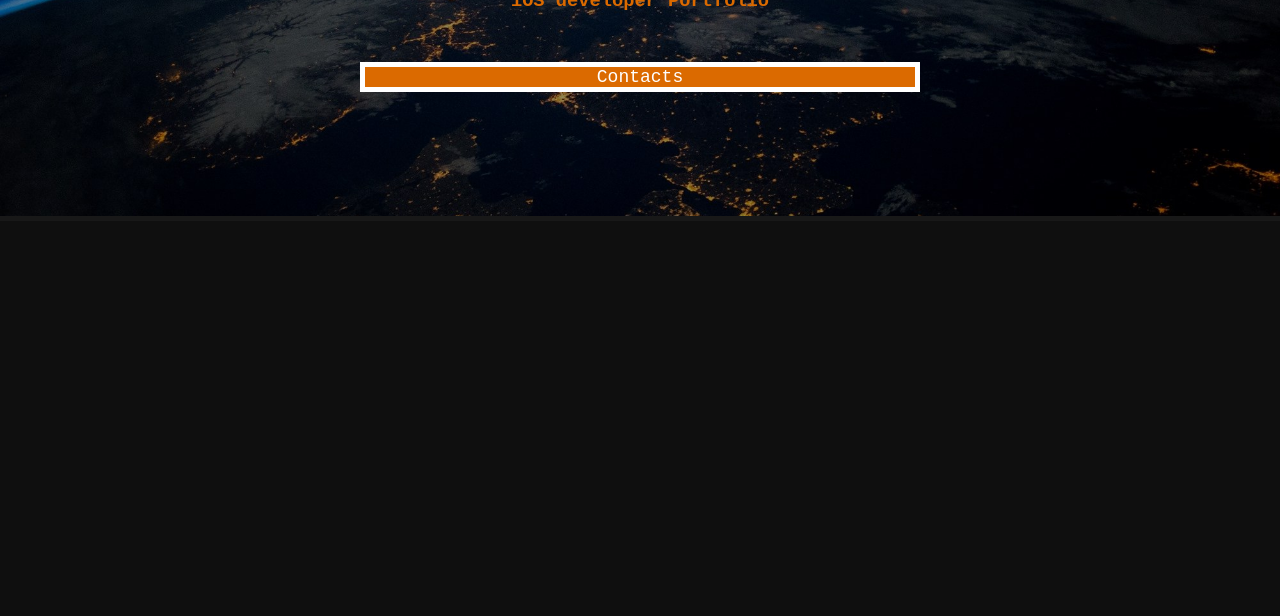
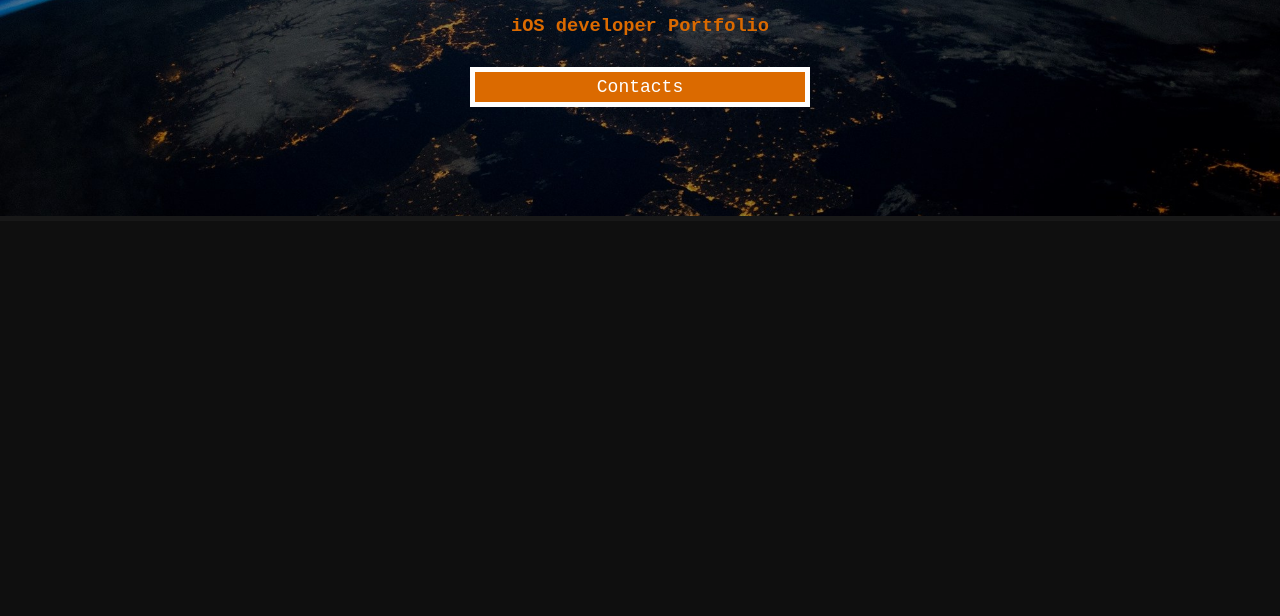
Before and after one commit to zhussupali/portfolio, a plain HTML site: page index.html in a window 1280 px wide. Shown: the part 184-800 px from the top of the page. Drawn offline with nearby package versions, Linux system fonts and the light colour scheme.

Commit message:
fixed header

```diff
--- a/style.less
+++ b/style.less
@@ -19,7 +19,6 @@ div {
 .box {
     margin: auto;
     width: 50%;
-    min-width: 425px;
     display:block;
     text-align: center;
 
@@ -37,6 +36,7 @@ div {
 
     .orange-text {
         color: @color2;
+        margin: 30px;
     }
 }
 
@@ -60,6 +60,10 @@ div {
     margin: 40px;
     .text-color(@color2);
     .bordered(5px, white);
+    width: 50%;
+    margin: auto;
+    padding: 5px;
+    text-align: center;
 }
 .btn:hover{
     background-color:white;
@@ -82,5 +86,6 @@ div {
     .c(@count - 1);
     .congratulate@{count} {
         display: inline;
+        margin: 20px;
     }
 }
```
Also changed, not shown: style.css.
